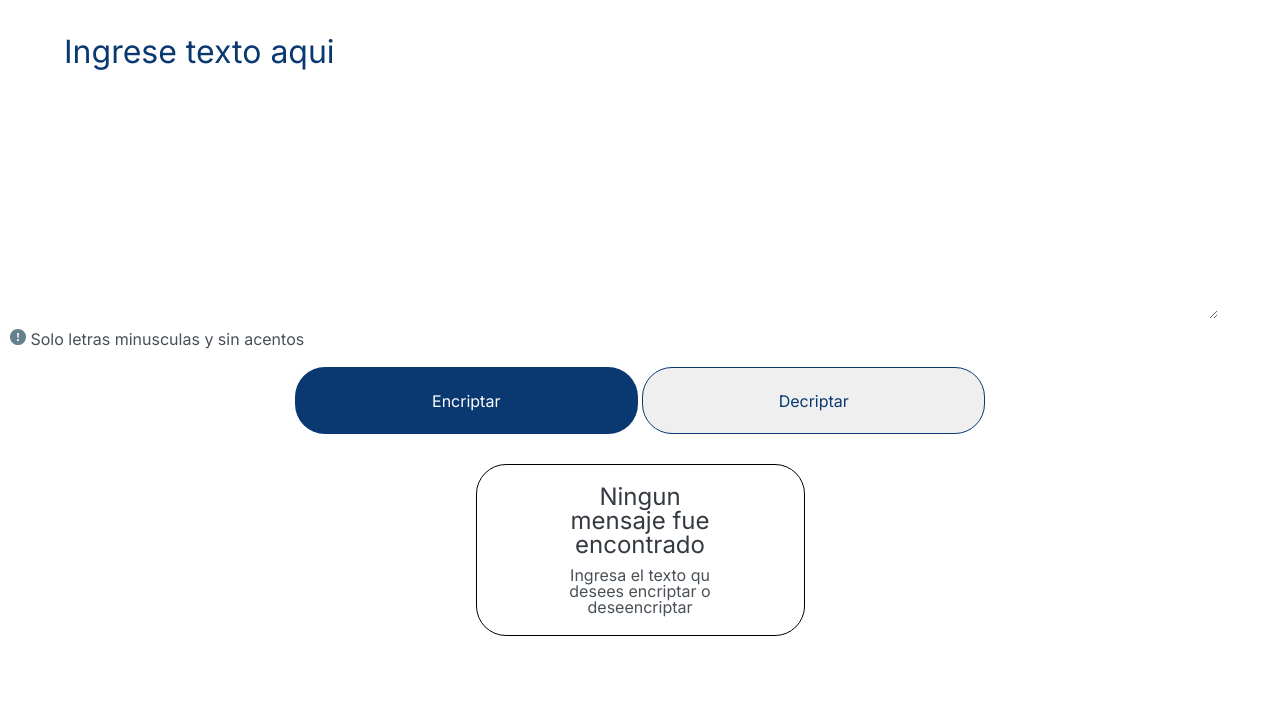
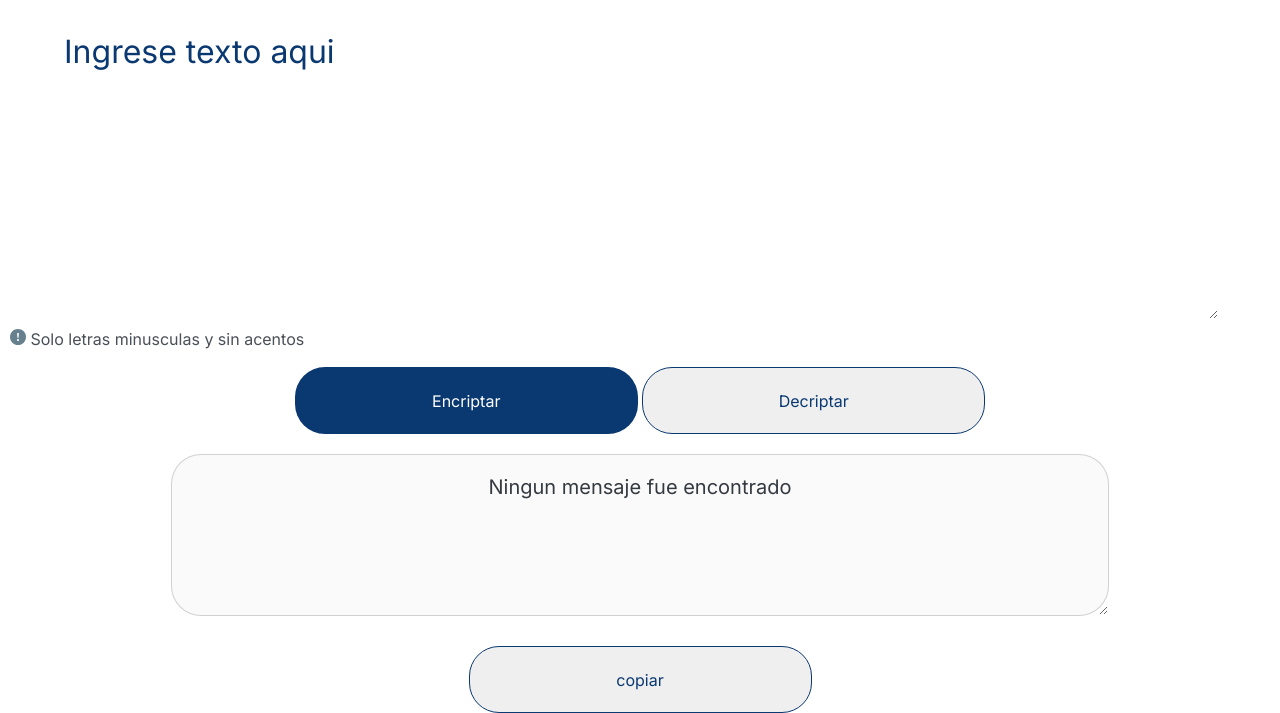
Before and after one commit to Dreico3/Codificador, a plain HTML site: page index.html in a window 1280 px wide. Shown: the part 94-807 px from the top of the page. Drawn offline with Linux system fonts and the light colour scheme.

Commit message:
visual del modo cell terminada

```diff
--- a/index.html
+++ b/index.html
@@ -47,11 +47,16 @@
         </main>
         <aside></aside>
         <footer>
-            <div class="text-enciptado">
-                <h4>Ningun mensaje fue encontrado</h4>
-                <p id="mos">
-                    Ingresa el texto qu desees encriptar o deseencriptar
-                </p>
+            <textarea
+                id="mos"
+                class="text-enciptado"
+                placeholder="Ningun mensaje fue encontrado"
+                disabled
+            ></textarea>
+            <div class="botones">
+                <button id="copiar" class="btnEstyle btnDesencriptar">
+                    copiar
+                </button>
             </div>
         </footer>
         <script src="scripts/controlador.js"></script>
--- a/scripts/controlador.js
+++ b/scripts/controlador.js
@@ -1,7 +1,8 @@
 const texto = document.getElementById("texto");
 const btnEncrip= document.getElementById("btnEncrip");
 const btnDesEn = document.getElementById("btnDesEn");
-const mos = document.getElementById("mos")
+const mos = document.getElementById("mos");
+const btnCopy= document.getElementById("copiar");
 
 //texto.value="perra"
 
@@ -61,9 +62,21 @@ function desEncriptar(){
 }
 function mostrarEn(){
     mos.innerHTML=encriptar();
+    texto.value="";
 }
 function mostrarDes(){
     mos.innerHTML=desEncriptar();
+    texto.value="";
+}
+function copiar(){
+    navigator.clipboard.writeText(mos.value)
+    /* .then(()=>{
+        alert("el texto se copio con exito")
+    })
+    .catch(error=>{
+        console.log(error)
+    }) */
 }
 btnEncrip.onclick = mostrarEn;
 btnDesEn.onclick=mostrarDes;
+btnCopy.onclick=copiar;
--- a/styles/styles.css
+++ b/styles/styles.css
@@ -55,25 +55,37 @@ body {
     border: 1px solid #0a3871;
     color: #0a3871;
 }
+.btnEncriptar:active {
+    color: white;
+    background-color: #355c8b;
+}
+.btnDesencriptar:active {
+    border: 1px solid #0a3871;
+    color: #0a3871;
+    background-color:#a0a2a5;
+}
+footer {
+    width: 100%;
+}
 .text-enciptado{
-    padding-bottom: 20px;
-    margin:30px auto;
-    text-align: center;
-    border: 1px solid black;
+    display: block;
+    font-family: "Inter", sans-serif;
+    margin:20px auto;
+    min-height:120px;
     height: auto;
-    width: 327px;
-    border-radius:30px;
-    -webkit-border-radius:30px;
-    -moz-border-radius:30px;
-    -ms-border-radius:30px;
-    -o-border-radius:30px;
+    width:70%;
+    padding: 20px;
+    text-align:center;
+    border-radius: 30px;
+    -webkit-border-radius: 30px;
+    -moz-border-radius: 30px;
+    -ms-border-radius: 30px;
+    -o-border-radius: 30px;
 }
-.text-enciptado h4{
-    padding: 20px 0 10px 0;
-    margin: 0 auto;
-    font-size: 24px;
+
+.text-enciptado::placeholder{
+    font-size: 20px;
     color: #343A40;
-    width: 50%;
 }
 
 .text-enciptado p{
```
